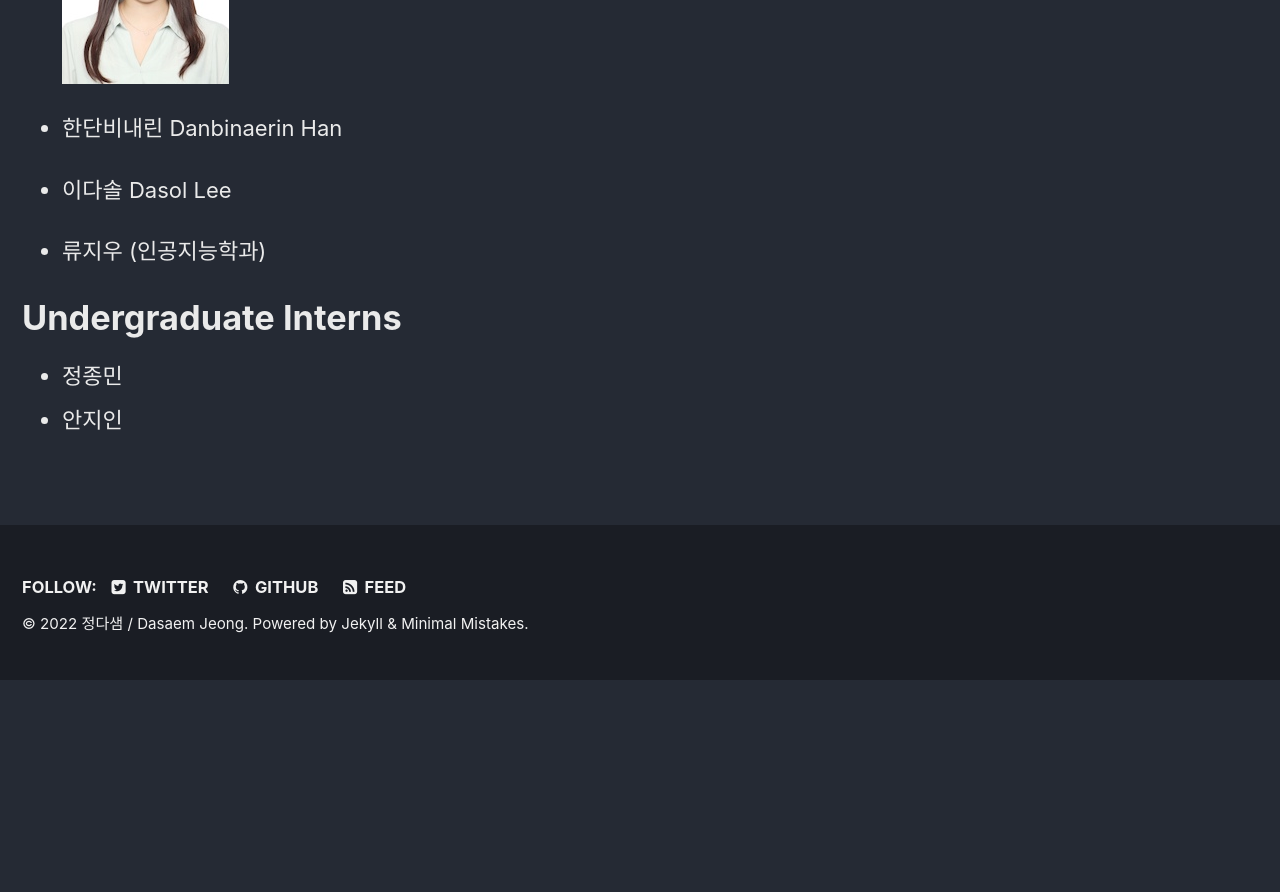
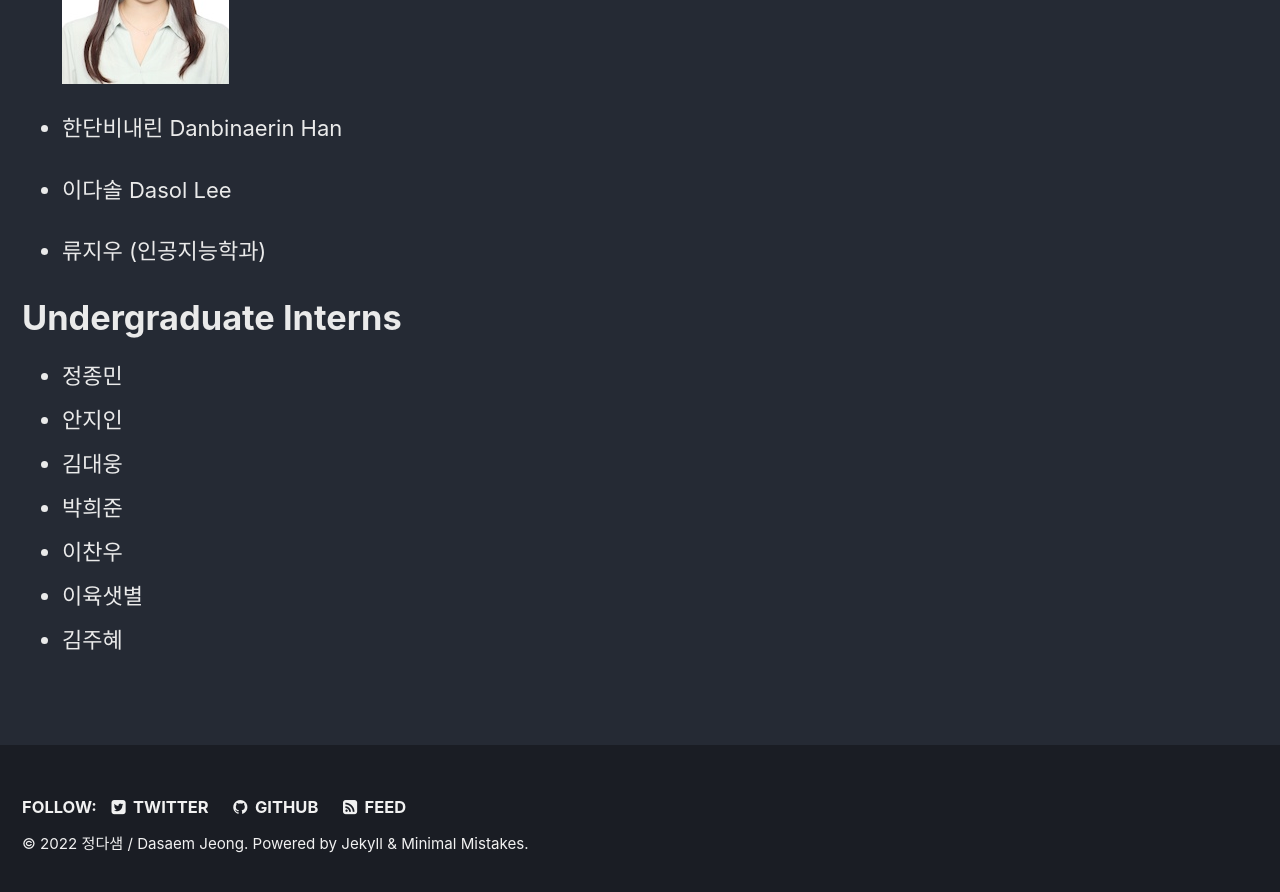
Before and after one commit to jdasam/jdasam.github.io, a Jekyll site: the page built from maler.md, in a window 1280 px wide and 900 px high, scrolled down 1923 px. Shown: the top 892 px of the window. Built offline with Jekyll 4.4.1, drawn with Linux system fonts in a browser that asks for light colours; before the commit the page ends 2603 px from its top, so only the background shows below that.

Commit message:
add interns

```diff
--- a/maler.md
+++ b/maler.md
@@ -45,3 +45,8 @@ For any questions or further information, please contact [here](mailto:dasaemj@s
 # Undergraduate Interns
 - 정종민
 - 안지인
+- 김대웅
+- 박희준
+- 이찬우
+- 이육샛별
+- 김주혜
```
Also changed, not shown: archive.md (+2 -0 lines).
